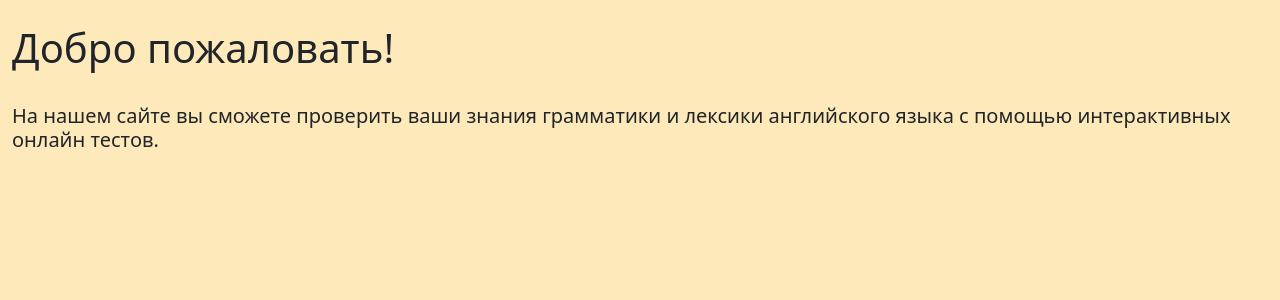
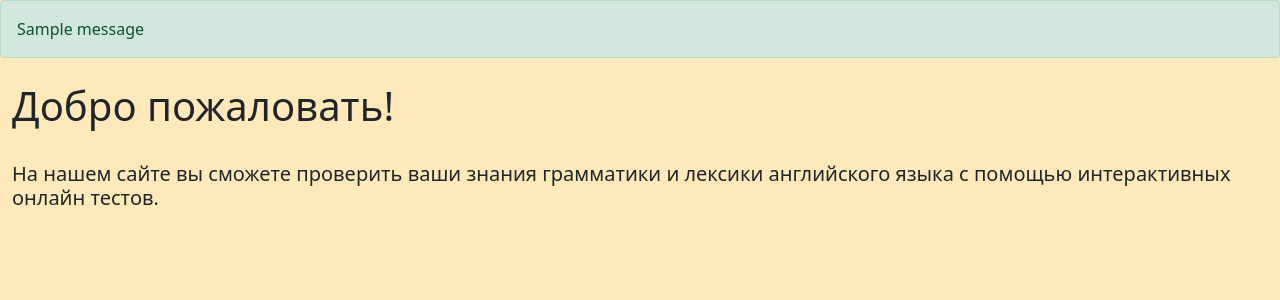
Before and after one commit to azhvanko/test_your_language, a Django app: page / in a window 1280 px wide. Shown: the part 70-370 px from the top of the page. Run offline with Django 3.2, Linux system fonts and the light colour scheme; tables that the repository leaves empty hold one stand-in row (values such as "Sample post"); one stand-in notice (Sample message) is shown; parts of the project's set-up code (start-up, migrations or seed data) failed here and were passed over; some libraries are stand-ins or nearby versions.

Commit message:
Add notification messages

```diff
--- a/templates/base.html
+++ b/templates/base.html
@@ -11,6 +11,7 @@
 </head>
 <body>
     {% include 'include/_navbar.html' %}
+    {% include 'include/_notification_messages.html' %}
     {% block content %}{% endblock %}
     <script type="text/javascript" src="{% static 'bootstrap/js/bootstrap.bundle.min.js' %}/"></script>
 </body>
--- /dev/null
+++ b/templates/include/_notification_messages.html
@@ -0,0 +1,13 @@
+{% if messages %}
+    {% for message in messages %}
+        {% if message.tags == 'error' %}
+            <div class="alert alert-danger" role="alert">
+                {{ message }}
+            </div>
+        {% else %}
+            <div class="alert alert-{{ message.tags }}" role="alert">
+                {{ message }}
+            </div>
+        {% endif %}
+    {% endfor %}
+{% endif %}
```
